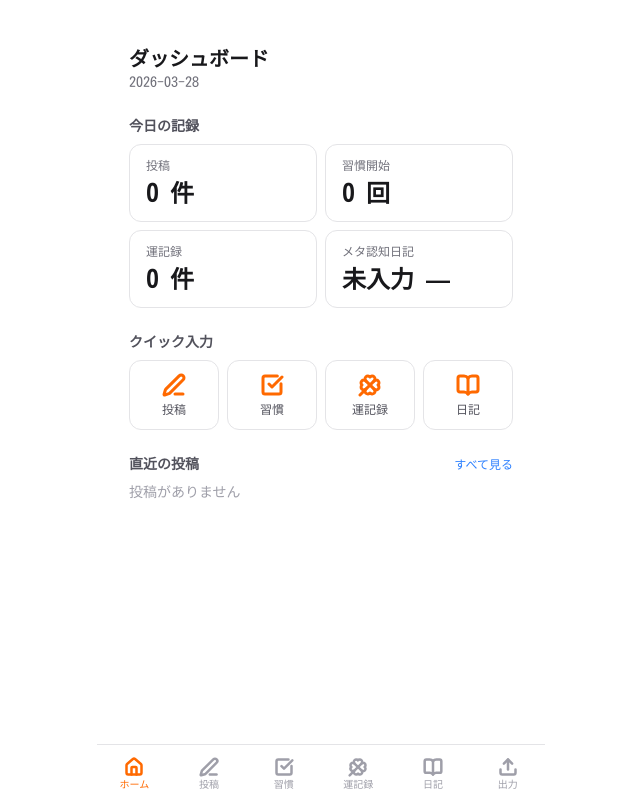
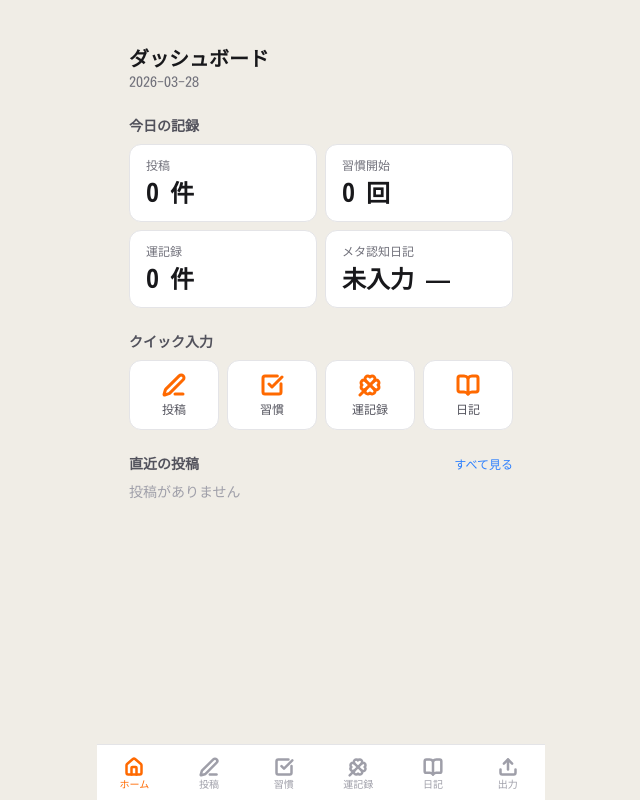
Before and after one commit to sen-sketch/self-insight-app, a Next.js app: page / in a window 1280 px wide. Shown: the whole page, without its empty margins (319-959 px from the left). Built offline with nearby package versions, Linux system fonts and the light colour scheme.

Commit message:
style(theme): switch base background to warm beige #f0ede6 and drop dark mode body class

```diff
--- a/src/app/globals.css
+++ b/src/app/globals.css
@@ -1,8 +1,8 @@
 @import "tailwindcss";
 
 :root {
-  --background: #ffffff;
-  --foreground: #171717;
+  --background: #f0ede6;
+  --foreground: #1a1a1a;
 }
 
 
--- a/src/app/layout.tsx
+++ b/src/app/layout.tsx
@@ -31,7 +31,7 @@ export default function RootLayout({
       lang="en"
       className={`${kosugiMaru.variable} h-full antialiased`}
     >
-      <body className="min-h-dvh bg-zinc-50 pb-[calc(56px+env(safe-area-inset-bottom))] dark:bg-zinc-950">
+      <body className="min-h-dvh bg-[#f0ede6] pb-[calc(56px+env(safe-area-inset-bottom))]">
         <main className="mx-auto w-full max-w-md px-4 py-5">
           {children}
         </main>
```
